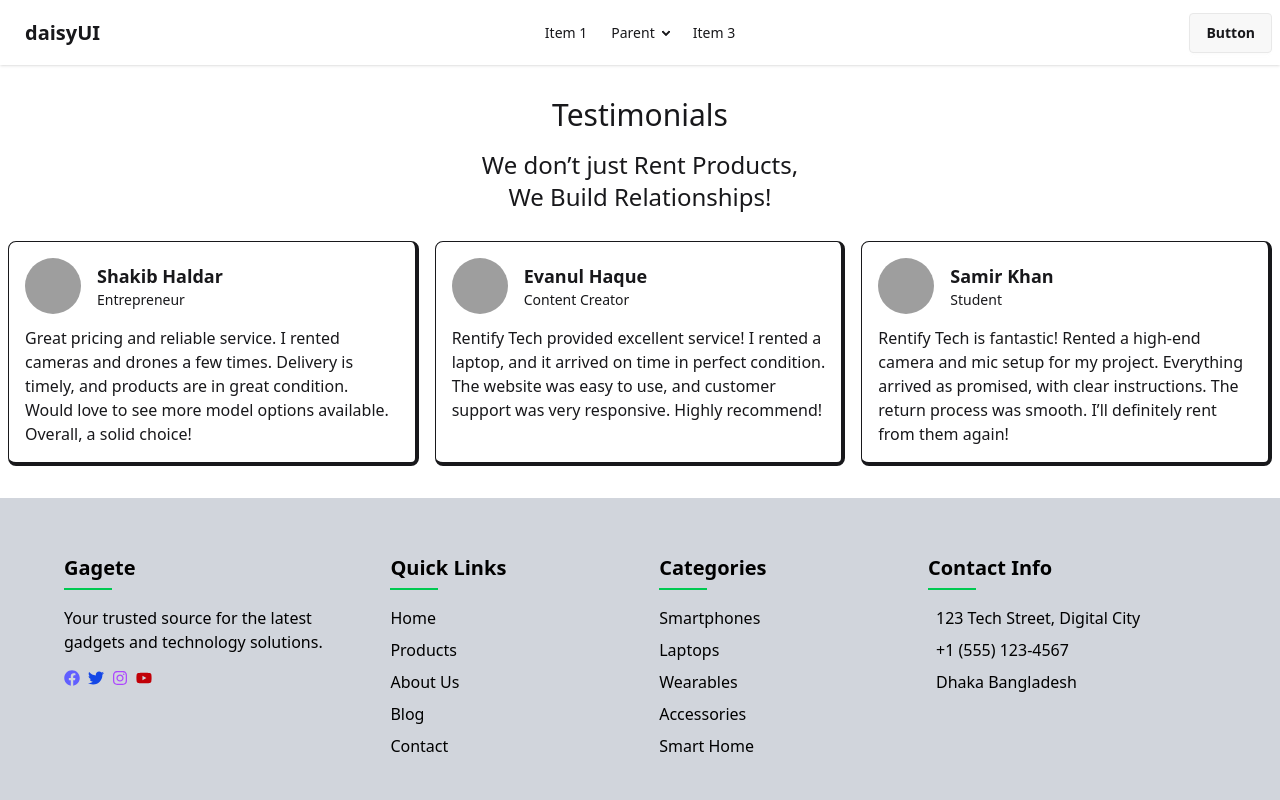
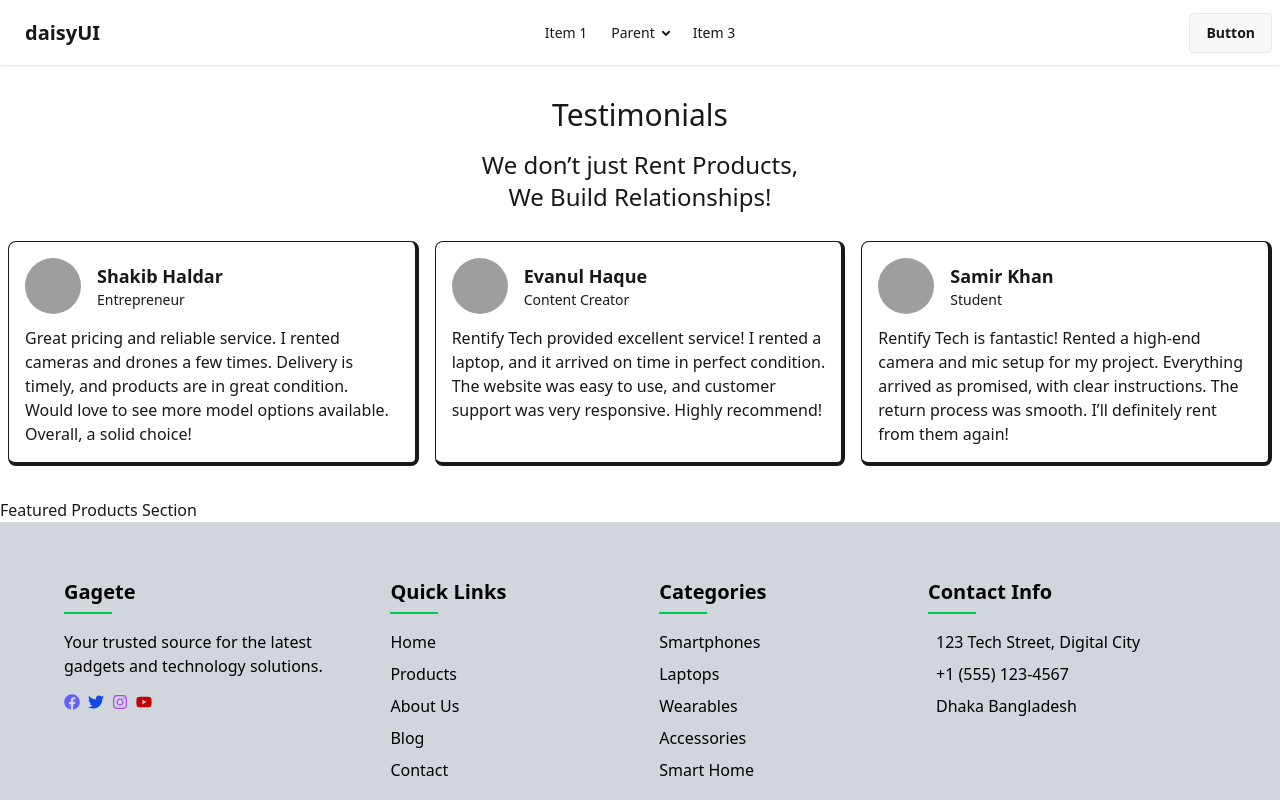
Before and after one commit to sirazulislam3734/RentifyTech-client, a React (Vite) app: page / in a window 1280 px wide. Shown: the top 800 px of the page. Built offline with nearby package versions, Linux system fonts and the light colour scheme; grey boxes are pictures that could not be loaded.

Commit message:
featured products section created

```diff
--- /dev/null
+++ b/src/Pages/home/FeaturedProducts/FeaturedProducts.jsx
@@ -0,0 +1,11 @@
+import React from 'react';
+
+const FeaturedProducts = () => {
+    return (
+        <div>
+            <h2>Featured Products Section</h2>
+        </div>
+    );
+};
+
+export default FeaturedProducts;
--- a/src/Pages/home/Home.jsx
+++ b/src/Pages/home/Home.jsx
@@ -2,12 +2,14 @@ import React from "react";
 import Navbar from "../../Components/Navbar";
 import Testimonials from "./testimonials/Testimonials";
 import Footer from "../../Components/Footer";
+import FeaturedProducts from "./FeaturedProducts/FeaturedProducts";
 
 const Home = () => {
   return (
     <div className="">
       <Navbar></Navbar>
       <Testimonials />
+      <FeaturedProducts></FeaturedProducts>
     <Footer />
 
     </div>
```
